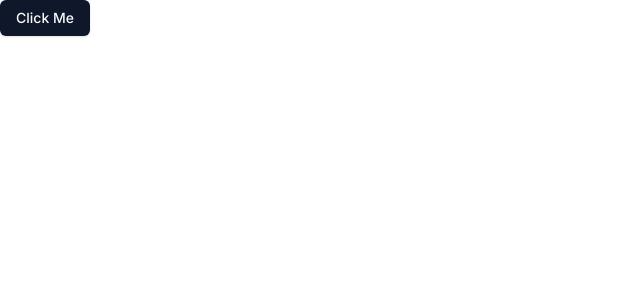
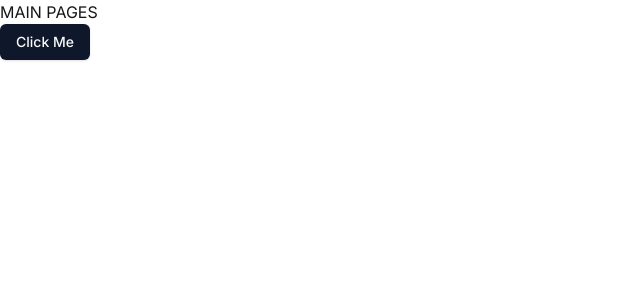
Before and after one commit to dityaww/flysha-next, a Next.js app: page / in a window 1280 px wide. Shown: the top 300 px of the page, without its empty margins (0-640 px from the left). Built offline with nearby package versions, Linux system fonts and the light colour scheme.

Commit message:
main pages

```diff
--- a/src/app/page.tsx
+++ b/src/app/page.tsx
@@ -3,6 +3,7 @@ import { Button } from "@/components/ui/button";
 export default function Home() {
   return (
     <div>
+      <h1>MAIN PAGES</h1>
       <Button>Click Me</Button>
     </div>
   );
```
